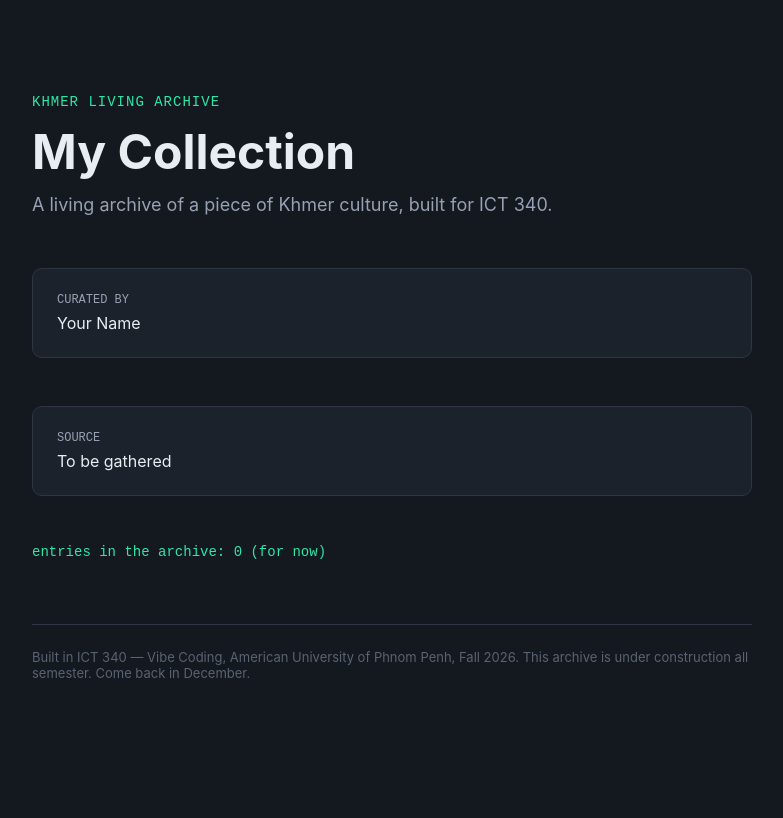
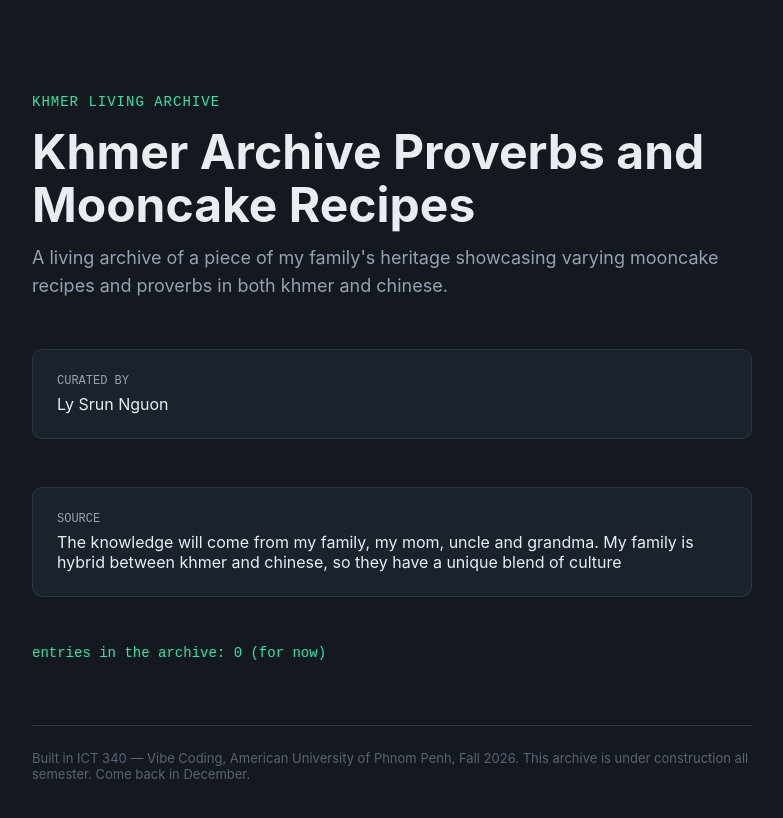
Before and after one commit to Zephy3275/Srun-Nguon-Ly---My-Khmer-Living-Archive, a Next.js app: page / in a window 1280 px wide. Shown: the top 818 px of the page, without its empty margins (248-1031 px from the left). Built offline with nearby package versions, Linux system fonts and the light colour scheme.

Commit message:
make it mine

```diff
--- a/collection.config.js
+++ b/collection.config.js
@@ -8,16 +8,16 @@
 
 const collection = {
   // What does your archive collect? e.g. "Khmer Proverbs"
-  name: "My Collection",
+  name: "Khmer Archive Proverbs and Mooncake Recipes",
 
   // One sentence: what is this archive, and why does it matter?
-  description: "A living archive of a piece of Khmer culture, built for ICT 340.",
+  description: "A living archive of a piece of my family's heritage showcasing varying mooncake recipes and proverbs in both khmer and chinese.",
 
   // Who is building this archive? Your name, as you want it shown.
-  curator: "Your Name",
+  curator: "Ly Srun Nguon",
 
   // Where does your knowledge come from? A person, a place, a community.
-  source: "To be gathered",
+  source: "The knowledge will come from my family, my mom, uncle and grandma. My family is hybrid between khmer and chinese, so they have a unique blend of culture",
 };
 
 export default collection;
```
